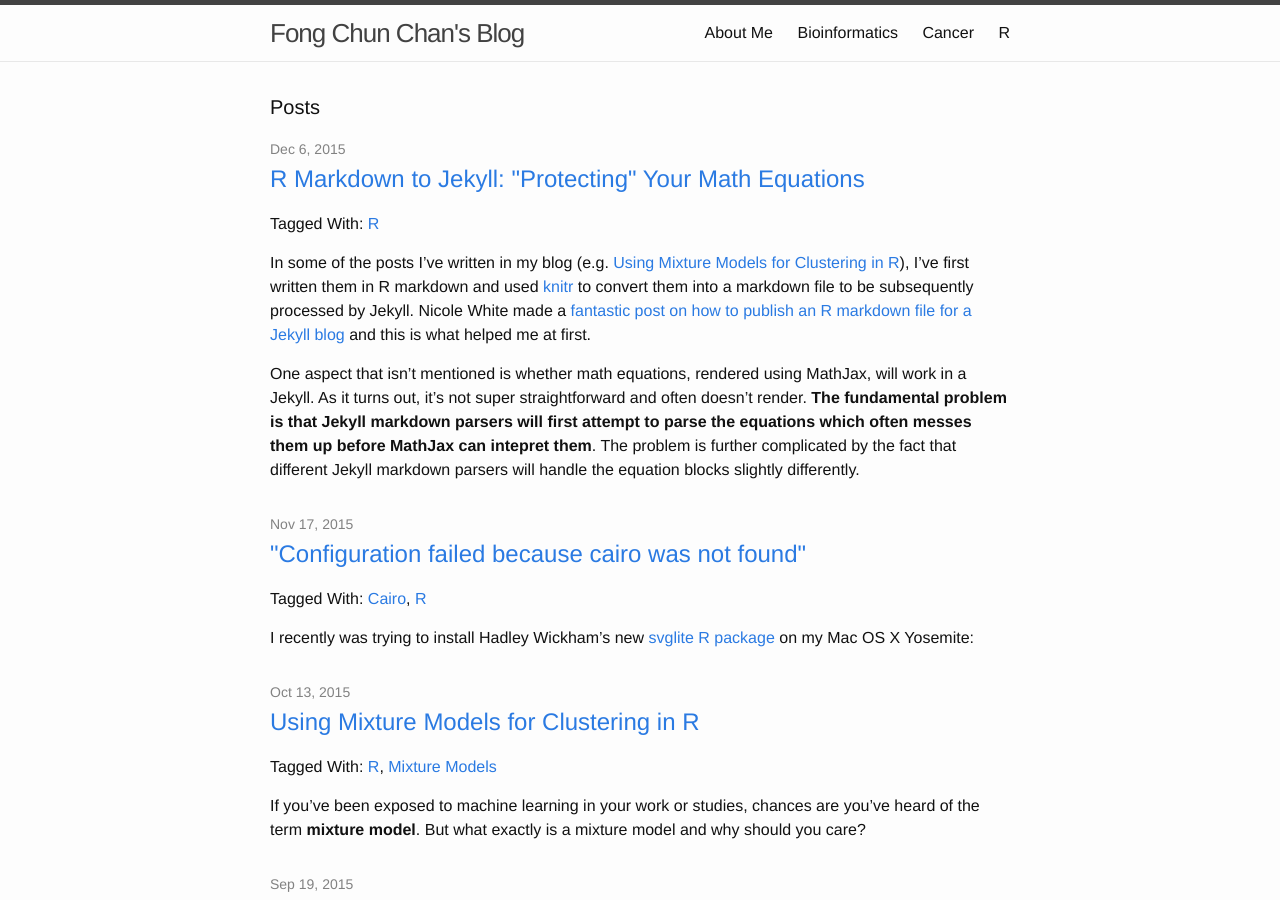
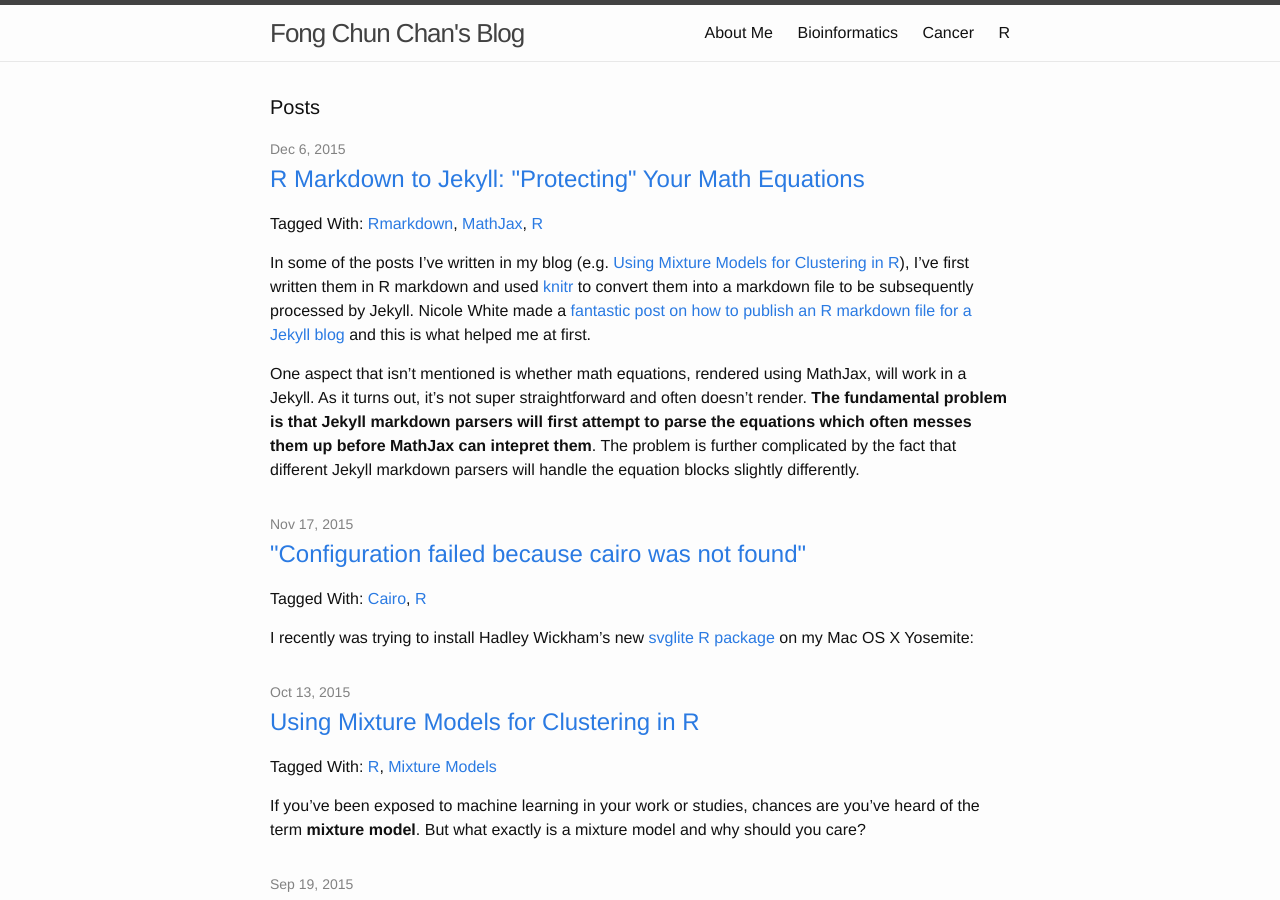
Before and after one commit to tinyheero/tinyheero.github.io, a Jekyll site: the page built from index.html, in a window 1280 px wide and 900 px high. Built offline with Jekyll 4.4.1, drawn with Linux system fonts in a browser that asks for light colours; Markdown is read by kramdown in place of the engine named in the settings.

Commit message:
Adding New Tags

```diff
--- a/_data/tags.yml
+++ b/_data/tags.yml
@@ -43,3 +43,9 @@ picard:
 mixmodels:
     slug: mixmodels
     name: Mixture Models
+rmarkdown:
+    slug: rmarkdown
+    name: Rmarkdown
+mathjax:
+    slug: mathjax
+    name: MathJax
```
